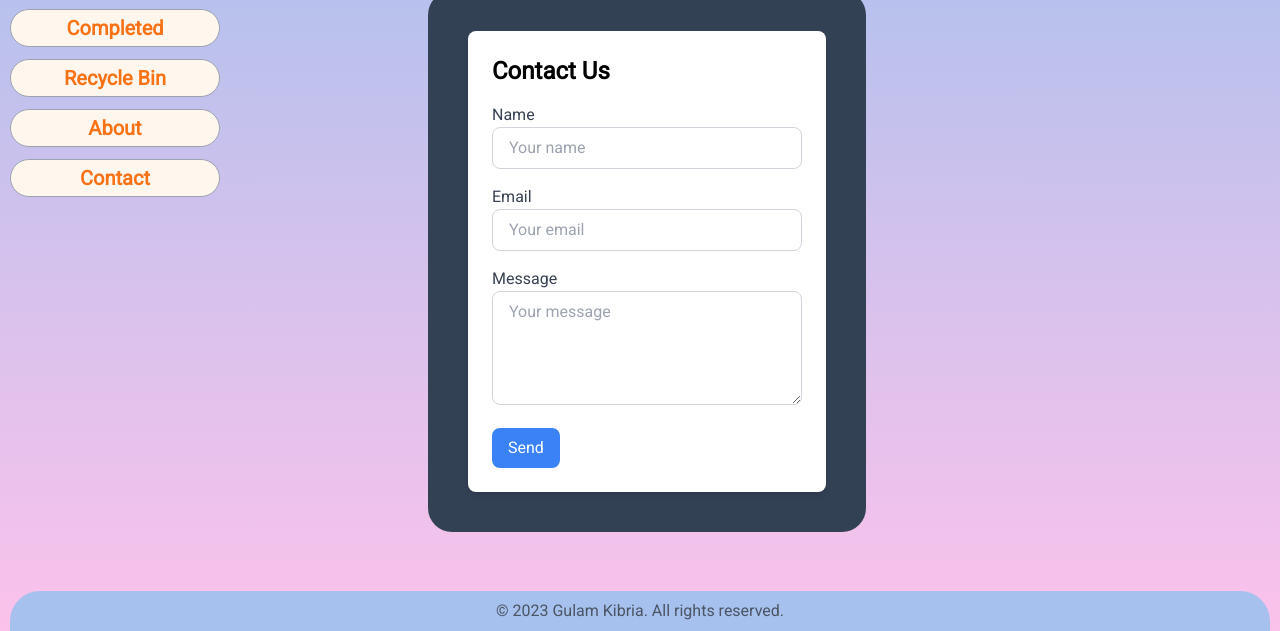
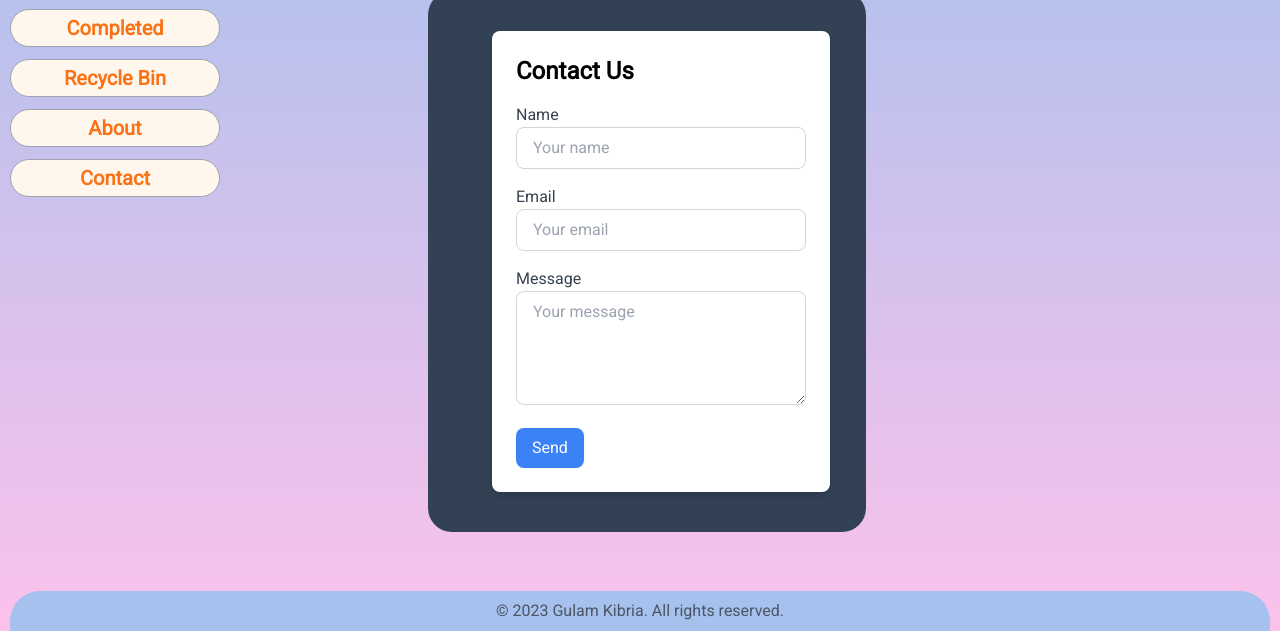
Before and after one commit to GK-CPP/Todo-List, a website built with Vite: page contact.html in a window 1280 px wide. Shown: the part 169-800 px from the top of the page. Built offline with nearby package versions, Linux system fonts and the light colour scheme.

Commit message:
index page updated

```diff
--- a/contact.html
+++ b/contact.html
@@ -88,11 +88,13 @@
           <div
             class="relative rounded-3xl w-5/12 xs:min-w-[320px] sm:min-w-[380px] md:min-w-[400px] lg:min-w-[420px] bg-slate-700 mt-12 xs:ml-10 sm:ml-10 md:ml-24 lg:ml-52 box-border"
           >
-            <div class="container mx-auto p-10">
+            <div class="flex mx-auto p-10 xs:-ml-1 sm:ml-1 md:ml-1 lg:ml-6">
               <div class="bg-white p-6 rounded-lg shadow-md">
                 <h2 class="text-2xl font-semibold mb-4">Contact Us</h2>
                 <form>
-                  <div class="mb-4">
+                  <div
+                    class="mb-4 xs:min-w-[210px] sm:min-w-[270px] md:min-w-[280px] lg:min-w-[290px]"
+                  >
                     <label class="block text-gray-700 font-medium">Name</label>
                     <input
                       type="text"
@@ -100,7 +102,9 @@
                       placeholder="Your name"
                     />
                   </div>
-                  <div class="mb-4">
+                  <div
+                    class="mb-4 xs:min-w-[210px] sm:min-w-[270px] md:min-w-[280px] lg:min-w-[290px]"
+                  >
                     <label class="block text-gray-700 font-medium">Email</label>
                     <input
                       type="email"
@@ -108,7 +112,9 @@
                       placeholder="Your email"
                     />
                   </div>
-                  <div class="mb-4">
+                  <div
+                    class="mb-4 xs:min-w-[210px] sm:min-w-[270px] md:min-w-[280px] lg:min-w-[290px]"
+                  >
                     <label class="block text-gray-700 font-medium"
                       >Message</label
                     >
```
